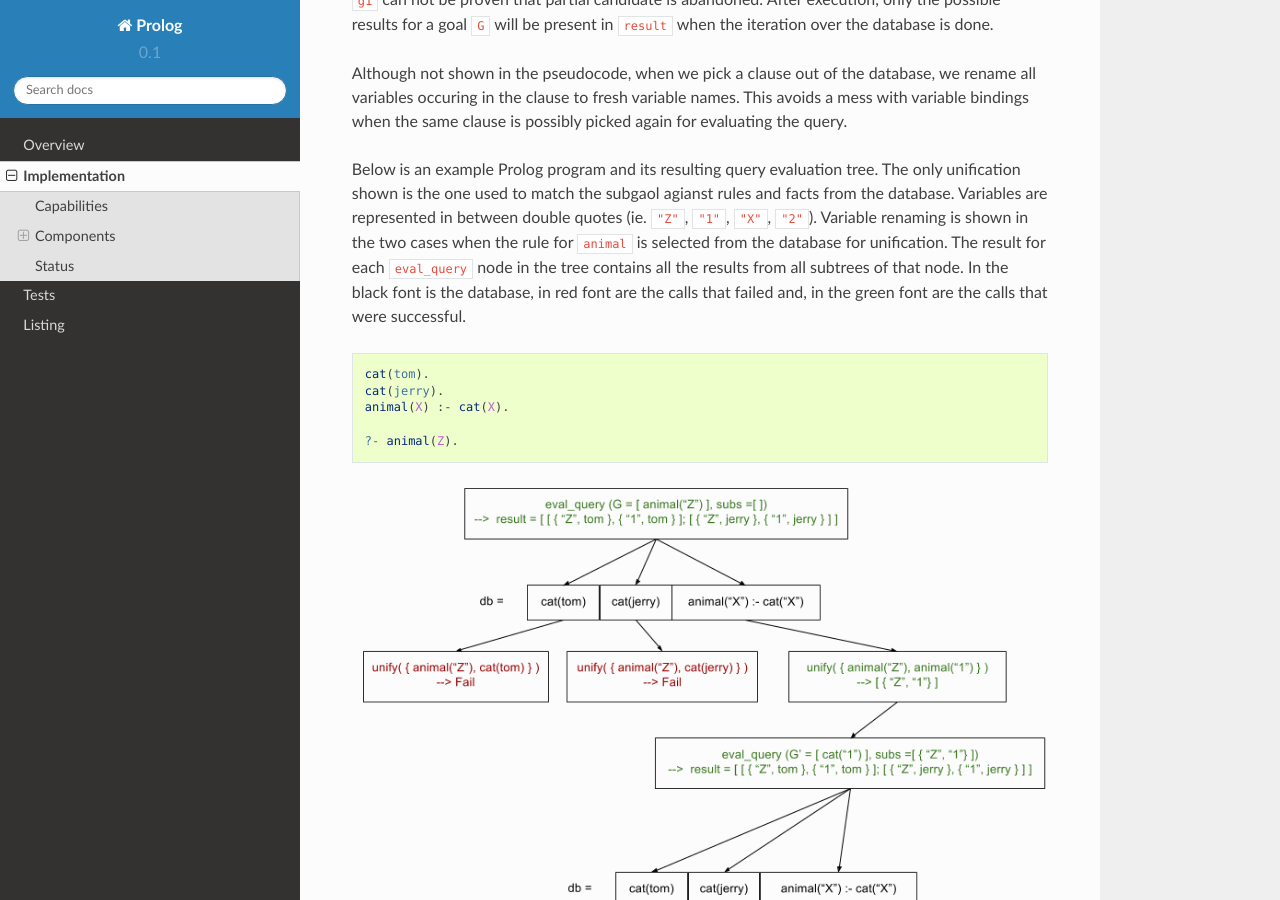
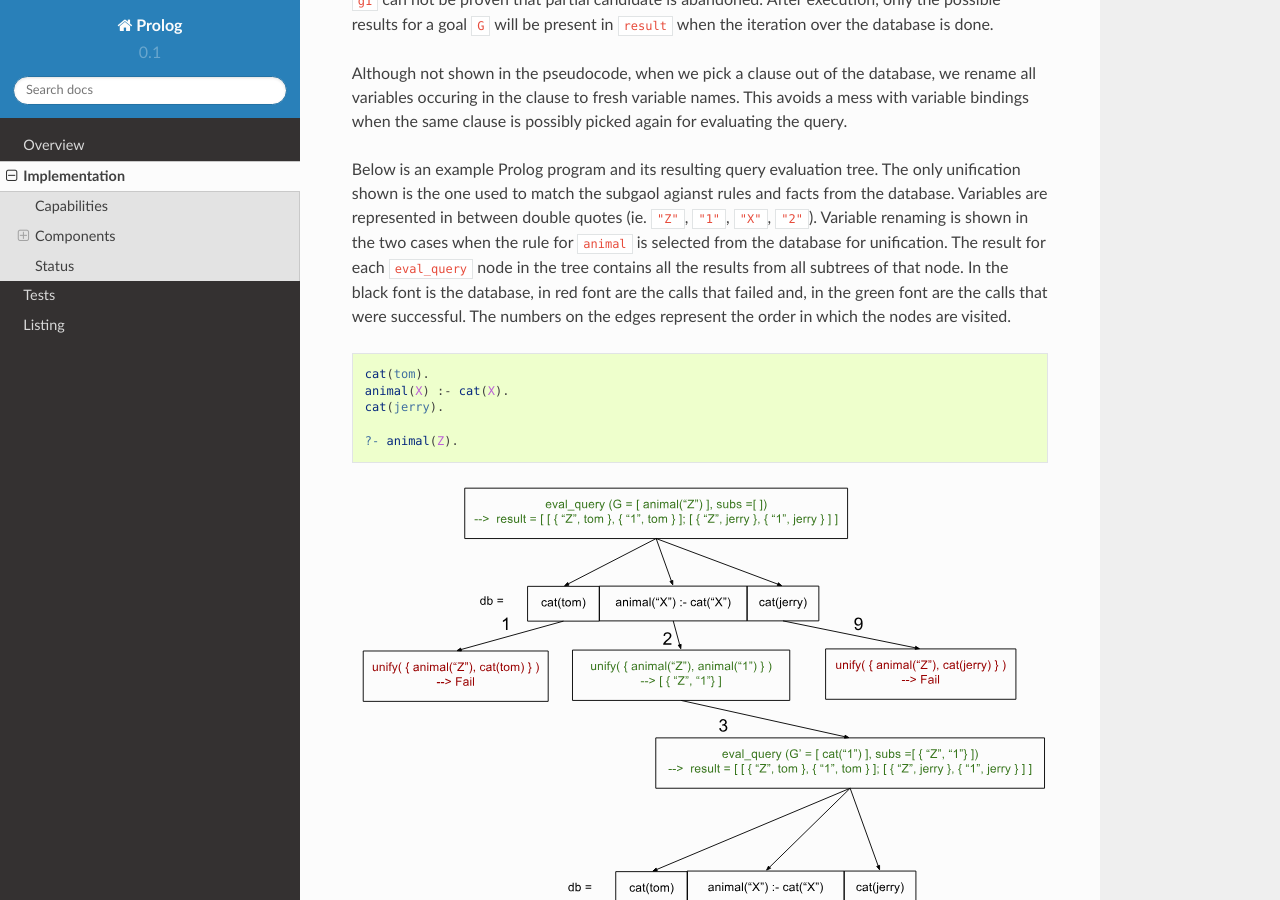
Before and after one commit to adamjstewart/prolog, a Sphinx documentation site: the page built from docs/implementation.rst, in a window 1280 px wide and 900 px high, scrolled down 6068 px. Built offline with Sphinx 7.4.7 and the Read the Docs theme 2.0.0, drawn with Linux system fonts in a browser that asks for light colours.

Commit message:
fixed image to svg

```diff
--- a/docs/implementation.rst
+++ b/docs/implementation.rst
@@ -254,18 +254,18 @@
 
 Although not shown in the pseudocode, when we pick a clause out of the database, we rename all variables occuring in the clause to fresh variable names. This avoids a mess with variable bindings when the same clause is possibly picked again for evaluating the query.
 
-Below is an example Prolog program and its resulting query evaluation tree. The only unification shown is the one used to match the subgaol agianst rules and facts from the database. Variables are represented in between double quotes (ie. ``"Z"``, ``"1"``, ``"X"``, ``"2"``). Variable renaming is shown in the two cases when the rule for ``animal`` is selected from the database for unification. The result for each ``eval_query`` node in the tree contains all the results from all subtrees of that node. In the black font is the database, in red font are the calls that failed and, in the green font are the calls that were successful.
+Below is an example Prolog program and its resulting query evaluation tree. The only unification shown is the one used to match the subgaol agianst rules and facts from the database. Variables are represented in between double quotes (ie. ``"Z"``, ``"1"``, ``"X"``, ``"2"``). Variable renaming is shown in the two cases when the rule for ``animal`` is selected from the database for unification. The result for each ``eval_query`` node in the tree contains all the results from all subtrees of that node. In the black font is the database, in red font are the calls that failed and, in the green font are the calls that were successful. The numbers on the edges represent the order in which the nodes are visited.
 
 
 .. code-block:: prolog
 
    cat(tom).
+   animal(X) :- cat(X).
    cat(jerry).
-   animal(X) :- cat(X).
 
    ?- animal(Z).
 
-.. figure:: query_eval.png
+.. figure:: query_eval.svg
 
 
 Printing Query Results
```
Also changed, not shown: docs/query_eval.png (deleted), docs/query_eval.svg (added).
